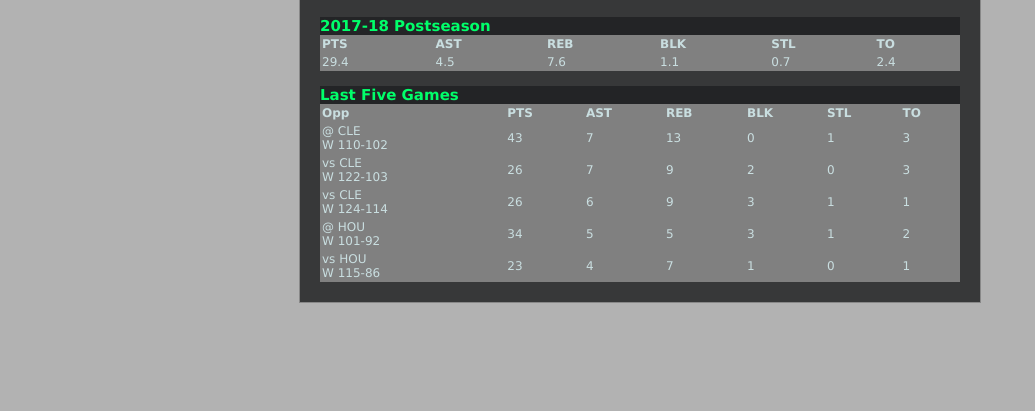
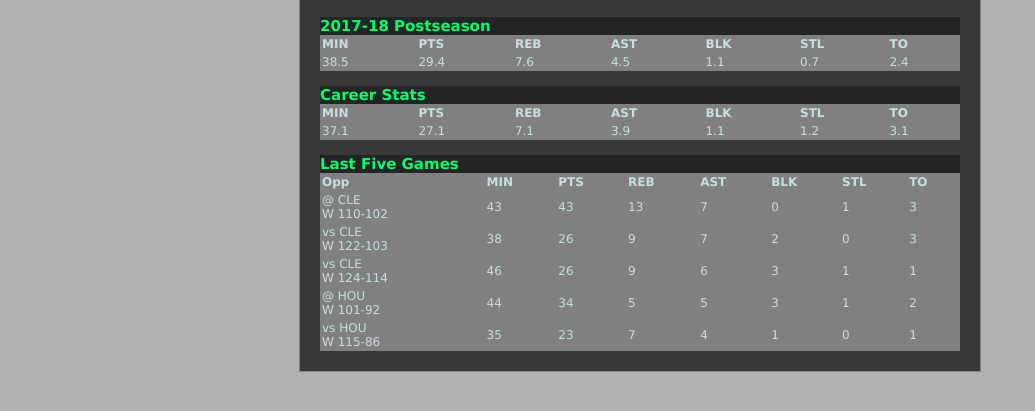
Before and after one commit to CoinRoster/playerstats, a plain HTML site: page index.html in a window 1280 px wide. Both pictures are taken after a click on the element "Kevin Durant". Shown: the part 303-714 px from the top of the page, without its empty margins (0-1035 px from the left). Drawn offline with Linux system fonts and the light colour scheme.

Commit message:
added career stats, switched REB & AST

```diff
--- a/index.html
+++ b/index.html
@@ -152,27 +152,8 @@ and open the template in the editor.
                     <hr class="seperator">
                     <br>
             <p id="season_stats" class="header"></p>
+
             <table id="season_stats_table">
-            <tr class="category">
-            <td>cell 1</td>
-            <td>cell 2</td>
-            <td>cell 3</td>
-            <td>cell 4</td>
-            <td>cell 5</td>
-            <td>cell 6</td>
-            </tr>
-
-            <tr>
-            <td>cell 7</td>
-            <td>cell 8</td>
-            <td>cell 9</td>
-            <td>cell 10</td>
-            <td>cell 11</td>
-            <td>cell 12</td>
-            </tr>
-        </table>
-            <p id="prev_games" class="header"></p>
-            <table id="prev_games_table">
             <tr class="category">
             <td>cell 1</td>
             <td>cell 2</td>
@@ -184,6 +165,20 @@ and open the template in the editor.
             </tr>
 
             <tr>
+            <td>cell 8</td>
+            <td>cell 9</td>
+            <td>cell 10</td>
+            <td>cell 11</td>
+            <td>cell 12</td>
+            <td>cell 13</td>
+            <td>cell 14</td>
+            </tr>
+        </table>
+
+            <p id="career_stats" class="header"></p>
+
+            <table id="career_stats_table">
+            <tr class="category">
             <td>cell 1</td>
             <td>cell 2</td>
             <td>cell 3</td>
@@ -191,6 +186,42 @@ and open the template in the editor.
             <td>cell 5</td>
             <td>cell 6</td>
             <td>cell 7</td>
+            </tr>
+
+            <tr>
+            <td>cell 8</td>
+            <td>cell 9</td>
+            <td>cell 10</td>
+            <td>cell 11</td>
+            <td>cell 12</td>
+            <td>cell 13</td>
+            <td>cell 14</td>
+            </tr>
+        </table>
+
+            <p id="prev_games" class="header"></p>
+
+            <table id="prev_games_table">
+            <tr class="category">
+            <td>cell 1</td>
+            <td>cell 2</td>
+            <td>cell 3</td>
+            <td>cell 4</td>
+            <td>cell 5</td>
+            <td>cell 6</td>
+            <td>cell 7</td>
+            <td>cell 8</td>
+            </tr>
+
+            <tr>
+            <td>cell 1</td>
+            <td>cell 2</td>
+            <td>cell 3</td>
+            <td>cell 4</td>
+            <td>cell 5</td>
+            <td>cell 6</td>
+            <td>cell 7</td>
+            <td>cell 8</td>
 
             </tr>
             <tr>
@@ -201,6 +232,7 @@ and open the template in the editor.
             <td>cell 5</td>
             <td>cell 6</td>
             <td>cell 7</td>
+            <td>cell 8</td>
 
             </tr>
             <tr>
@@ -211,6 +243,7 @@ and open the template in the editor.
             <td>cell 5</td>
             <td>cell 6</td>
             <td>cell 7</td>
+            <td>cell 8</td>
 
             </tr>
             <tr>
@@ -221,6 +254,7 @@ and open the template in the editor.
             <td>cell 5</td>
             <td>cell 6</td>
             <td>cell 7</td>
+            <td>cell 8</td>
 
             </tr>
             <tr>
@@ -231,6 +265,7 @@ and open the template in the editor.
             <td>cell 5</td>
             <td>cell 6</td>
             <td>cell 7</td>
+            <td>cell 8</td>
 
             </tr>
         </table>
@@ -423,40 +458,66 @@ and open the template in the editor.
             season_stats.innerHTML = data.year_stats.STAT_TYPE;
 
             var sst = document.getElementById("season_stats_table").rows[0].cells;
-            sst[0].innerHTML = "PTS";
-            sst[1].innerHTML = "AST";
+            sst[0].innerHTML = "MIN";
+            sst[1].innerHTML = "PTS";
             sst[2].innerHTML = "REB";
-            sst[3].innerHTML = "BLK";
-            sst[4].innerHTML = "STL";
-            sst[5].innerHTML = "TO";
+            sst[3].innerHTML = "AST";
+            sst[4].innerHTML = "BLK";
+            sst[5].innerHTML = "STL";
+            sst[6].innerHTML = "TO";
             var sst = document.getElementById("season_stats_table").rows[1].cells;
-            sst[0].innerHTML = data.year_stats.PPG;
-            sst[1].innerHTML = data.year_stats.APG;
+            sst[0].innerHTML = data.year_stats.MPG;
+            sst[1].innerHTML = data.year_stats.PPG;
             sst[2].innerHTML = data.year_stats.RPG;
-            sst[3].innerHTML = data.year_stats.BLKPG;
-            sst[4].innerHTML = data.year_stats.STLPG;
-            sst[5].innerHTML = data.year_stats.TOPG;
+            sst[3].innerHTML = data.year_stats.APG;
+            sst[4].innerHTML = data.year_stats.BLKPG;
+            sst[5].innerHTML = data.year_stats.STLPG;
+            sst[6].innerHTML = data.year_stats.TOPG;
+
+
+            var career_stats = document.getElementById("career_stats");
+            career_stats.innerHTML = "Career Stats";
+
+            var cst = document.getElementById("career_stats_table").rows[0].cells;
+            cst[0].innerHTML = "MIN";
+            cst[1].innerHTML = "PTS";
+            cst[2].innerHTML = "REB";
+            cst[3].innerHTML = "AST";
+            cst[4].innerHTML = "BLK";
+            cst[5].innerHTML = "STL";
+            cst[6].innerHTML = "TO";
+            var cst = document.getElementById("career_stats_table").rows[1].cells;
+            cst[0].innerHTML = data.career_stats.MPG;
+            cst[1].innerHTML = data.career_stats.PPG;
+            cst[2].innerHTML = data.career_stats.RPG;
+            cst[3].innerHTML = data.career_stats.APG;
+            cst[4].innerHTML = data.career_stats.BLKPG;
+            cst[5].innerHTML = data.career_stats.STLPG;
+            cst[6].innerHTML = data.career_stats.TOPG;
+
 
             var prev_games = document.getElementById("prev_games");
             prev_games.innerHTML = "Last Five Games";
             var pgt = document.getElementById("prev_games_table").rows[0].cells;
             pgt[0].innerHTML = "Opp";
-            pgt[1].innerHTML = "PTS";
-            pgt[2].innerHTML = "AST";
+            pgt[1].innerHTML = "MIN";
+            pgt[2].innerHTML = "PTS";
             pgt[3].innerHTML = "REB";
-            pgt[4].innerHTML = "BLK";
-            pgt[5].innerHTML = "STL";
-            pgt[6].innerHTML = "TO";
+            pgt[4].innerHTML = "AST";
+            pgt[5].innerHTML = "BLK";
+            pgt[6].innerHTML = "STL";
+            pgt[7].innerHTML = "TO";
 
             for(var i = 1;i <= 5;i++){
                 var pgt = document.getElementById("prev_games_table").rows[i].cells;
                 pgt[0].innerHTML = data.last_five_games[j].OPP + "<br />" + data.last_five_games[j].SCORE;
-                pgt[1].innerHTML = data.last_five_games[j].PTS;
-                pgt[2].innerHTML = data.last_five_games[j].AST;
+                pgt[1].innerHTML = data.last_five_games[j].MIN;
+                pgt[2].innerHTML = data.last_five_games[j].PTS;
                 pgt[3].innerHTML = data.last_five_games[j].REB;
-                pgt[4].innerHTML = data.last_five_games[j].BLK;
-                pgt[5].innerHTML = data.last_five_games[j].STL;
-                pgt[6].innerHTML = data.last_five_games[j].TO;
+                pgt[4].innerHTML = data.last_five_games[j].AST;
+                pgt[5].innerHTML = data.last_five_games[j].BLK;
+                pgt[6].innerHTML = data.last_five_games[j].STL;
+                pgt[7].innerHTML = data.last_five_games[j].TO;
                 j++;
             }
         };
```
